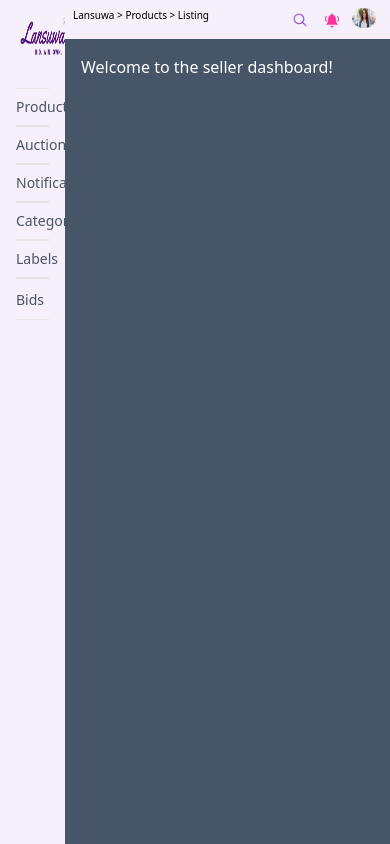
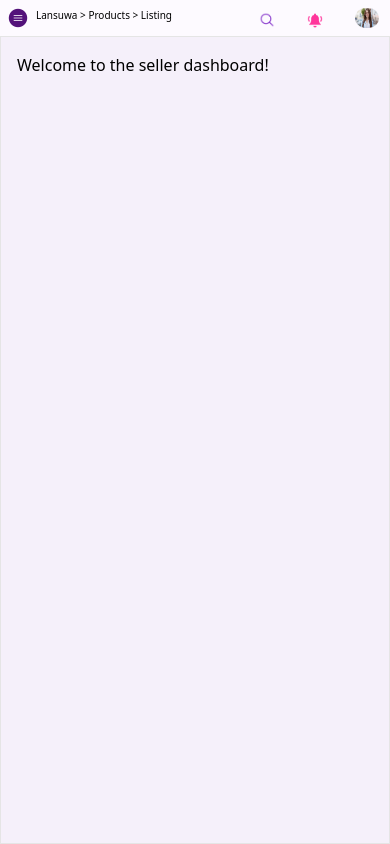
Before and after one commit to Dewmini-Mandis/auction-management-system-frontend, a React (Vite) app in the folder ams-frontend/: page /productlist in a window 390 px wide. Built offline with nearby package versions, Linux system fonts and the light colour scheme.

Commit message:
update headerSeller and sidebar

```diff
--- a/ams-frontend/src/components/layout/HeaderSeller/HeaderSeller.jsx
+++ b/ams-frontend/src/components/layout/HeaderSeller/HeaderSeller.jsx
@@ -1,22 +1,27 @@
 import React from 'react'
 import searchicon from '../../../assets/images/searchicon.png';
-import profile from '../../../assets/images/profile.jpg'
-import alarm from '../../../assets/images/alarm.png'
+import profile from '../../../assets/images/profile.jpg';
+import alarm from '../../../assets/images/alarm.png';
+import xbox from '../../../assets/images/xbox.png';
 
-function HeaderSeller() {
+function HeaderSeller({isSidebarVisible , toggleSidebarVisibility}) {
+
   return (
-    <div className="w-full bg-[#F5F0FA] h-fit p-1 xxs:p-2 xs:p-3 lg:p-4 grid-cols-2 md:grid-cols-3 lg:grid-cols-5 xl:grid-cols-7 grid">
-      <div className="row-start-1 lg:col-span-2 col-start-1 font-medium md:text-[12px] xl:text-[15px] xxs:text-[10px] text-[8px] w-fit 2xl:ms-12 mb-2 lg:mb-0">
-        Lansuwa > Products > Listing
+    <div className={`w-full bg-[#FDFAFF] h-fit p-1 xxs:p-2 lg:p-2 md:grid-cols-3 lg:grid-cols-5 xl:grid-cols-7 grid ${isSidebarVisible ? 'grid-cols-1' : 'grid-cols-2'}`}>
+        <button type='button' className={`block col-start-1 row-start-1 md:hidden ${isSidebarVisible ? 'xxs:-ms-4' : 'ms-0'} ${isSidebarVisible ? '-ms-3' : 'ms-0'}`}>
+            <img className='w-4 h-4 xxs:w-5 xxs:h-5' src={xbox} alt="Xbox"  onClick={toggleSidebarVisibility} />
+      </button>
+      <div className={`row-start-1 lg:col-span-2 col-start-1 font-medium md:text-[12px] xl:text-[15px] xxs:text-[10px] text-[8px] w-fit 2xl:ms-12 my-0 lg:mb-0 ms-7 md:ms-0 ${isSidebarVisible ? 'hidden' : 'block'}`}>
+      Lansuwa &gt; Products &gt; Listing
       </div>
       <div className='flex col-start-2 row-start-1 lg:col-start-3 xl:col-span-2 xl:col-start-4 d-flex'>
       <input type="text" className="hidden md:block bg-[#e4c6ff] border rounded-3xl placeholder:text-[#8A3CCD] placeholder:font-medium placeholder:text-[10px] h-6 xl:w-60 xl:h-7 2xl:w-96 md:w-32 lg:w-44 md:ms-24 lg:ms-0 xs:w-32" placeholder="&nbsp;&nbsp;&nbsp;&nbsp;Search any" />
-      <img className='w-3 h-3 mt-1 ml-14 xxs:w-4 xxs:h-4 xxs:ml-16 xs:ml-20 md:-ml-6' src={searchicon} alt="Search" />
+      <img className='w-3 h-3 mt-1 xxs:w-4 ml-[85px] xxs:h-4 xxs:ml-16 xs:ml-20 md:-ml-6' src={searchicon} alt="Search" />
       </div>
-      <div className="flex col-start-2 row-start-1 md:col-start-3 lg:col-span-2 lg:col-start-4 xl:col-start-6 md:ms-8 lg:ms-0">
+      <div className="flex col-start-2 row-start-1 md:col-start-3 lg:col-span-2 lg:col-start-4 xl:col-start-6 md:ms-8 lg:ms-0 ">
         <input type="text" className="hidden md:block placeholder:text-[#FF0080] placeholder:font-medium bg-[#fcb5e2] border rounded-3xl placeholder:text-[10px] h-6 xl:w-60 xl:h-7 2xl:w-96 lg:ms-12 xl:ms-0 md:w-32 lg:w-44 xs:w-28" placeholder="&nbsp;&nbsp;&nbsp;&nbsp;You have 8 Bids of ..." />
-        <img className='w-3 h-3 mt-1 ml-20 xxs:w-4 xxs:h-4 xxs:ml-24 md:-ml-6 xs:ml-28' src={alarm} alt="Alarm" />
-        <img className='w-5 h-4 rounded-full xxs:w-6 xxs:h-5 md:h-6 md:w-7 lg:ms-12 2xl:ms-24 md:ms-6 ms-3 ' src={profile} alt="Profile" />
+        <img className='w-3 h-3 mt-1 ml-28 xxs:w-4 xxs:h-4 xxs:ml-28 md:-ml-6 xs:ml-32' src={alarm} alt="Alarm" />
+        <img className='w-5 h-4 rounded-full xxs:w-6 xxs:h-5 md:h-6 md:w-7 xl:h-7 xl:w-8 lg:ms-14 2xl:ms-36 md:ms-6 xxs:ms-8 ms-3' src={profile} alt="Profile" />
       </div>
 
     </div>
--- a/ams-frontend/src/components/layout/SideBar/SideBar.jsx
+++ b/ams-frontend/src/components/layout/SideBar/SideBar.jsx
@@ -5,7 +5,8 @@ import { Link } from 'react-router-dom';
 import expandArrow from '../../../../src/assets/images/expandArrow.png';
 import contractArrow from '../../../../src/assets/images/contractArrow.png';
 import logo from '../../../assets/images/logo.png';
-function SideBar() {
+
+function SideBar({ isSidebarVisible }) {
     const [openMenu, setOpenMenu] = useState({});
 
     const toggleMenu = (menuName) => {
@@ -14,25 +15,27 @@ function SideBar() {
           [menuName]: !prevOpenMenu[menuName],
         }));
 
+
       };
-  return (<div className="w-1/6 h-full bg-[#F5F0FA] shadow-md">
+  return (
+  <div className={`2xl:pl-6 w-1/3 md:w-1/6 h-full bg-[#FDFAFF] shadow-md md:block ${isSidebarVisible ? 'block' : 'hidden'} `}>
 
-    <div className='w-full h-fit'>
-        <img src={logo} alt="logo" className='h-10 m-4 w-55' />
+    <div className='flex items-center justify-center w-full h-fit'>
+        <img src={logo} alt="logo" className='h-5 m-1 mt-2 w-25 xss:h-6 xss:w-30 md:m-3 lg:m-4 md:w-35 md:h-7 xl:h-10 xl:w-55' />
     </div>
-  <ul className="p-4">
+  <ul className="p-3 xss:p-4 lg:px-6 xl:px-8 ">
     <li className="py-2 border-solid border-y border-neutral-200 ">
       <div
         onClick={() => toggleMenu('products')}
         className="flex justify-between cursor-pointer"
       >
-        <span className='text-sm text-gray-600 '>Products</span>
+          <span className={`text-[10px] md:text-[12px] lg:text-[13px] xl:text-sm ${openMenu['products'] ? 'font-medium' : ''} `}>Products</span>
         <span>
-        <img src={openMenu['products'] ? expandArrow : contractArrow} alt="toggle" className='w-4 h-4'/>
+        <img src={openMenu['products'] ? expandArrow : contractArrow} alt="toggle" className='w-3 h-3 lg:w-4 lg:h-4 '/>
         </span>
       </div>
       {openMenu['products'] && (
-        <ul className="pl-4 text-sm text-gray-600">
+        <ul className="pl-4 text-[10px] md:text-[12px] lg:text-[13px] xl:text-sm text-gray-600 active:text-[#5f288f] active:font-medium">
           <li className="py-1">
           <Link to='/products/list'>Products list</Link>
           </li>
@@ -47,13 +50,13 @@ function SideBar() {
     onClick={() => toggleMenu('auctions')}
     className="flex justify-between cursor-pointer"
   >
-    <span className='text-sm text-gray-600 '><Link to='/auctions'>Auctions</Link></span>
+    <span className={`text-[10px] md:text-[12px] lg:text-[13px] xl:text-sm ${openMenu['auctions'] ? 'font-medium' : ''}`}><Link to='/auctions'>Auctions</Link></span>
     <span>
-    <img src={openMenu['auctions']? expandArrow : contractArrow} alt="toggle" className='w-4 h-4' />
+    <img src={openMenu['auctions']? expandArrow : contractArrow} alt="toggle" className='w-3 h-3 lg:w-4 lg:h-4' />
     </span>
   </div>
   {openMenu['auctions'] && (
-    <ul className="pl-4 text-sm text-gray-600">
+    <ul className="pl-4 text-[10px] md:text-[12px] lg:text-[13px] xl:text-sm text-gray-600 active:text-[#5f288f] active:font-medium">
       <li className="py-1">
       <Link to='/auctions/active'>Active</Link>
       </li>
@@ -68,13 +71,13 @@ function SideBar() {
     onClick={() => toggleMenu('notifications')}
     className="flex justify-between cursor-pointer"
   >
-    <span className='text-sm text-gray-600 '> <Link to='/notifications'>Notifications</Link></span>
+    <span className={`text-[10px] md:text-[12px] lg:text-[13px] xl:text-sm ${openMenu['notifications'] ? 'font-medium' : ''}`}> <Link to='/notifications'>Notifications</Link></span>
     <span>
-    <img src={openMenu['notifications']? expandArrow : contractArrow} alt="toggle" className='w-4 h-4'/>
+    <img src={openMenu['notifications']? expandArrow : contractArrow} alt="toggle" className='w-3 h-3 lg:w-4 lg:h-4'/>
     </span>
   </div>
   {openMenu['notifications'] && (
-    <ul className="pl-4 text-sm text-gray-600">
+    <ul className="pl-4 text-[10px] md:text-[12px] lg:text-[13px] xl:text-sm text-gray-600 active:text-[#5f288f] active:font-medium">
       <li className="py-1">
       <Link to='/notifications/readed'>Readed</Link>
       </li>
@@ -89,13 +92,13 @@ function SideBar() {
     onClick={() => toggleMenu('categories')}
     className="flex justify-between cursor-pointer"
   >
-    <span className='text-sm text-gray-600 '>Categories</span>
+    <span className={`text-[10px] md:text-[12px] lg:text-[13px] xl:text-sm ${openMenu['categories'] ? 'font-medium' : ''}`}>Categories</span>
     <span>
-    <img src={openMenu['Categories']? expandArrow : contractArrow} alt="toggle" className='w-4 h-4' />
+    <img src={openMenu['Categories']? expandArrow : contractArrow} alt="toggle" className='w-3 h-3 lg:w-4 lg:h-4' />
    </span>
   </div>
   {openMenu['categories'] && (
-    <ul className="pl-4 text-sm text-gray-600">
+    <ul className="pl-4 text-[10px] md:text-[12px] lg:text-[13px] xl:text-sm text-gray-600 active:text-[#5f288f] hover:font-medium">
       <li className="py-1">
       <Link to='/category/list'>Category list</Link>
       </li>
@@ -110,13 +113,13 @@ function SideBar() {
     onClick={() => toggleMenu('labels')}
     className="flex justify-between cursor-pointer"
   >
-    <span className='text-sm text-gray-600 '>Labels</span>
+    <span className={`text-[10px] md:text-[12px] lg:text-[13px] xl:text-sm ${openMenu['categories'] ? 'font-medium' : ''} `}>Labels</span>
     <span>
-    <img src={openMenu['labels']? expandArrow : contractArrow} alt="toggle" className='w-4 h-4'/>
+    <img src={openMenu['labels']? expandArrow : contractArrow} alt="toggle" className='w-3 h-3 lg:w-4 lg:h-4'/>
     </span>
   </div>
   {openMenu['labels'] && (
-    <ul className="pl-4 text-sm text-gray-600">
+    <ul className="pl-4 text-[10px] md:text-[12px] lg:text-[13px] xl:text-sm text-gray-600 active:text-[#5f288f] active:font-medium">
       <li className="py-1">
       <Link to='/labels/list'>Label list</Link>
       </li>
@@ -128,7 +131,7 @@ function SideBar() {
 </li>
 <li className="py-2 border-solid border-y border-neutral-200">
 
-    <span className='text-sm text-gray-600 '><Link to='/bids'>Bids</Link></span>
+    <span className='text-[10px] md:text-[12px] lg:text-[13px] xl:text-sm text-gray-600 '><Link to='/bids'>Bids</Link></span>
 
 </li>
   </ul>
--- /dev/null
+++ b/ams-frontend/src/pages/Product/ProductList/ProductList.jsx
@@ -0,0 +1,36 @@
+import React from 'react'
+import { useState } from 'react';
+import SideBar from '../../../components/layout/SideBar/SideBar';
+import HeaderSeller from '../../../components/layout/HeaderSeller/HeaderSeller';
+function ProductList() {
+
+    const [isSidebarVisible, setIsSidebarVisible] = useState(false);
+
+    const toggleSidebarVisibility = () => {
+        setIsSidebarVisible(!isSidebarVisible);
+      };
+
+
+  return (
+    <div className='w-full h-screen parent-container' >
+            <React.Fragment>
+                <div className="flex w-full h-full">
+
+                <SideBar isSidebarVisible={isSidebarVisible} />
+
+                    <div className={`flex flex-col md:w-5/6 bg-[#F5F0FA] ${isSidebarVisible ? 'w-3/4' : 'w-full'}`}>
+                    <HeaderSeller toggleSidebarVisibility={toggleSidebarVisibility} isSidebarVisible={isSidebarVisible}/>
+
+                        <div className="flex-grow p-4 text-black border border-solid border-neutral-200">
+                            <p>Welcome to the seller dashboard!</p>
+                        </div>
+
+                    </div>
+                </div>
+
+            </React.Fragment>
+        </div>
+  )
+}
+
+export default ProductList
--- a/ams-frontend/src/pages/ProductList/ProductList.jsx
+++ /dev/null
@@ -1,27 +0,0 @@
-import React from 'react'
-import SideBar from '../../components/layout/SideBar/SideBar';
-import HeaderSeller from '../../components/layout/HeaderSeller/HeaderSeller';
-function ProductList() {
-  return (
-    <div>
-            <React.Fragment>
-                <div className="flex w-full h-screen">
-
-                    <SideBar />
-
-                    <div className="flex flex-col w-5/6 bg-slate-600">
-                        <HeaderSeller />
-
-                        <div className="flex-grow p-4 text-white">
-                            <p>Welcome to the seller dashboard!</p>
-                        </div>
-
-                    </div>
-                </div>
-
-            </React.Fragment>
-        </div>
-  )
-}
-
-export default ProductList
--- a/ams-frontend/src/routes.jsx
+++ b/ams-frontend/src/routes.jsx
@@ -4,7 +4,7 @@ import { BrowserRouter as Router, Route, Routes } from 'react-router-dom';
 // Import your components
 import HomePage from './pages/Home/HomePage';
 import NotFound from './components/NotFound/NotFound';
-import ProductList from './pages/ProductList/ProductList';
+import ProductList from './pages/Product/ProductList/ProductList';
 
 const AppRoutes = () => {
   return (
--- a/ams-frontend/tailwind.config.js
+++ b/ams-frontend/tailwind.config.js
@@ -10,7 +10,12 @@ export default {
         'xs': '425px',
         'xxs': '375px',
     },
+    margin: {
+      '85px': '85px',
+      '70px': '70px',
   },
-  plugins: [],
+  },
+},
+plugins: [],
+
 }
-}
```
Also changed, not shown: ams-frontend/src/assets/images/xbox.png (added).
